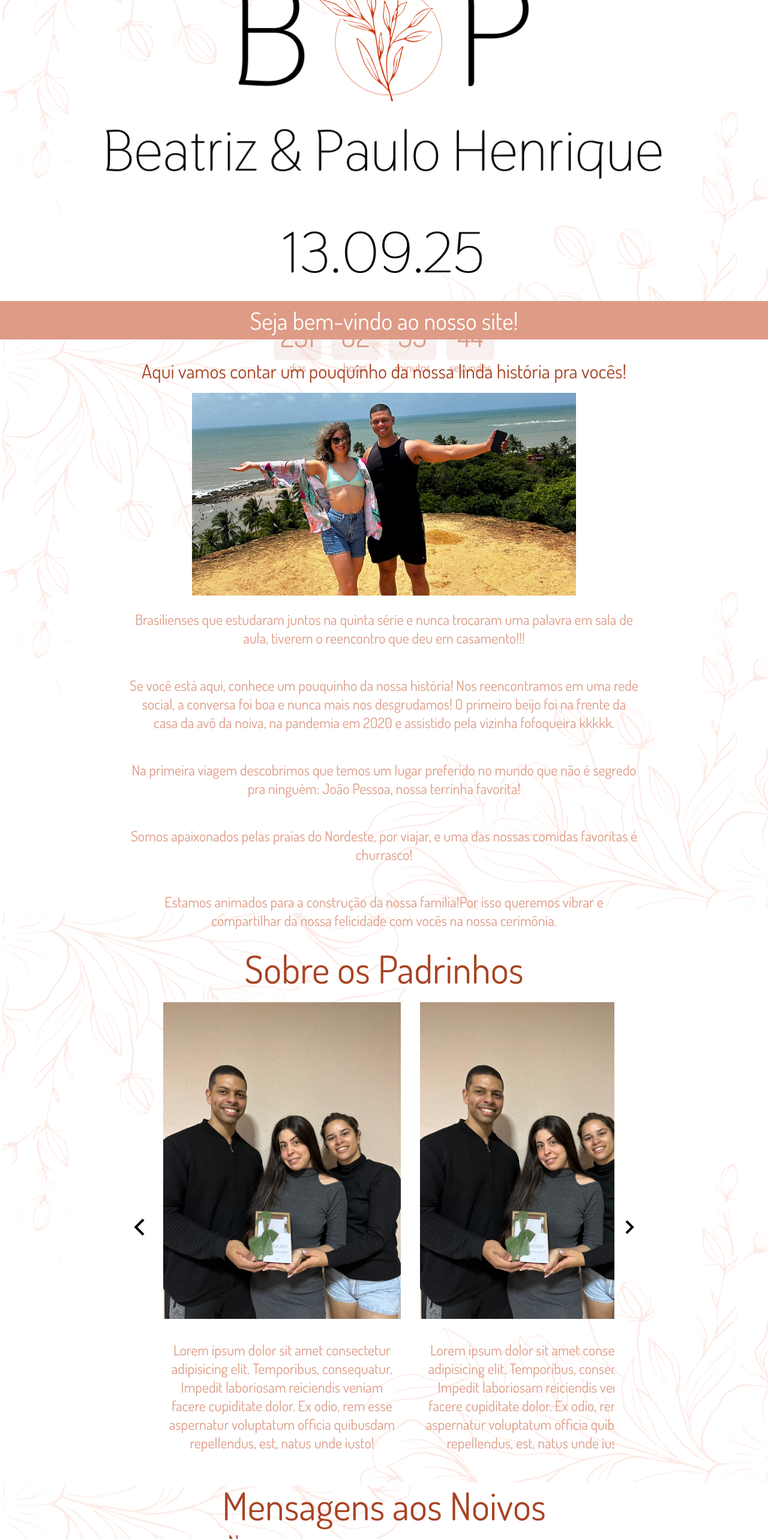
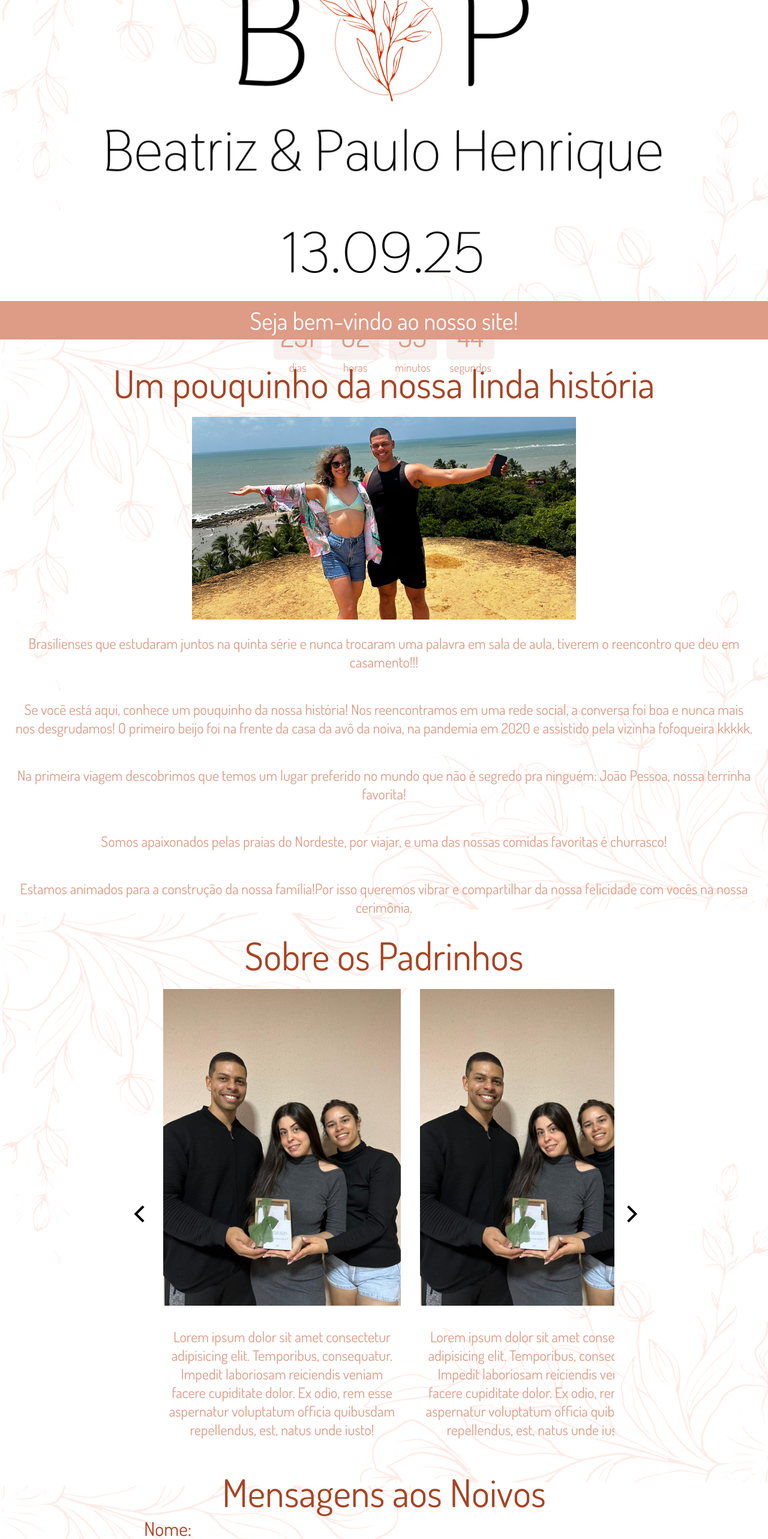
Before and after one commit to paulohlips/my-wedding, a React (Vite) app: page / in a window 1280 px wide. Shown: the part 234-2800 px from the top of the page at 60% size. Built offline with nearby package versions, Linux system fonts and the light colour scheme.

Commit message:
fix: responsivity

```diff
--- /dev/null
+++ b/src/components/SlideWindow/SlideWindow.module.css
@@ -0,0 +1,38 @@
+.container {
+    display: flex;
+    align-items: center;
+    flex-direction: column;
+}
+
+.title {
+    font-size: 4rem;
+    text-align: center;
+    color: var(--rust);
+}
+
+.slides {
+    display: flex;
+    align-items: center;
+}
+
+.slidingWindow {
+    max-width: 60vw;
+    display: flex;
+    flex-direction: row;
+    overflow: auto;
+}
+
+@media (max-width: 900px) {
+    .slidingWindow {
+        max-width: 65vw;
+    }
+}
+
+.cardDescription {
+    font-size: 1.5rem;
+    flex: 1;
+    max-width: 30rem;
+    text-align: center;
+    color: var(--peach);
+    padding: 1rem;
+}
--- /dev/null
+++ b/src/components/SlideWindow/SlideWindow.tsx
@@ -0,0 +1,65 @@
+import { useRef } from "react";
+import { CgChevronLeft, CgChevronRight } from "react-icons/cg";
+import { Card } from "../Card/Card";
+import styles from './SlideWindow.module.css'
+import { useIsMobile } from "../../hooks/useIsMobile"
+
+type SlideWindowGeneric = {
+    id: number | string,
+    src: string,
+    description: string,
+    price?: string
+}
+
+type SlideWindowGenericProps = {
+    data: Array<SlideWindowGeneric>
+}
+
+
+export const SlideWindow = ({ data }: SlideWindowGenericProps) => {
+    const isMobile = useIsMobile()
+    const slideWindowContainer = useRef<HTMLDivElement | null>(null);
+
+    const handleScroll = (direction: string) => {
+        const scrollAmount = isMobile ? 120 : 300
+
+        if (slideWindowContainer.current) {
+            if (direction === 'right') {
+                slideWindowContainer.current.scrollLeft += scrollAmount
+            }
+
+            if (direction === 'left') {
+                slideWindowContainer.current.scrollLeft -= scrollAmount
+
+            }
+        }
+    }
+
+    return (
+        <div className={styles.container}>
+            <div className={styles.slides}>
+                <CgChevronLeft size={48} onClick={() => handleScroll('left')} />
+                <div className={styles.slidingWindow} ref={slideWindowContainer}>
+                    {
+                        data.map(card => {
+                            return (
+                                <Card
+                                    key={card.id}
+                                    imageStyles={{
+                                        maxHeight: isMobile ? '40vh' : '70vh',
+                                        minWidth: isMobile ? '100%' : '5vw',
+                                        padding: '1rem'
+                                    }}
+                                    image={card.src}
+                                    children={
+                                        <p className={styles.cardDescription}>{card.description}</p>}
+                                />
+                            )
+                        })
+                    }
+                </div>
+                <CgChevronRight size={48} onClick={() => handleScroll('right')} />
+            </div>
+        </div>
+    );
+}
--- a/src/global.css
+++ b/src/global.css
@@ -27,7 +27,7 @@ html {
   font-size: 16px;
 }
 
-@media (max-width: 768px) {
+@media (max-width: 900px) {
   html {
       font-size: 12px; /* 1rem = 12px */
   }
--- a/src/sections/DressCode.tsx
+++ b/src/sections/DressCode.tsx
@@ -2,16 +2,38 @@ import styles from "./DressCode.module.css"
 import dresscode1 from "../assets/images/dress-code-1.png"
 import dresscode2 from "../assets/images/dress-code-2.png"
 import { Title } from "../components/Title/Title"
+import { SlideWindow } from "../components/SlideWindow/SlideWindow"
+import { useIsMobile } from "../hooks/useIsMobile"
 
 export const DressCode = () => {
+    const isMobile = useIsMobile()
     return (
         <div className={styles.dressCode}>
             <Title title="Dress Code: Esporte Fino" />
-            <div className={styles.images}>
-                <img src={dresscode1} />
-                <img src={dresscode2} />
-            </div>
+            {isMobile ? <SlideWindow data={mobileInput} /> : <DesktopDressCode />}
+
             <h2>Dica: Usem sapatos confortáveis e sugerimos que não seja salto fino, o local é gramado.</h2>
         </div>
     )
 }
+
+const mobileInput = [
+    {
+        id: 1,
+        description: '',
+        src: dresscode1
+    },
+    {
+        id: 1,
+        description: '',
+        src: dresscode1
+    }]
+
+const DesktopDressCode = () => {
+    return (
+        < div className={styles.images} >
+            <img src={dresscode1} />
+            <img src={dresscode2} />
+        </div >
+    )
+}
--- a/src/sections/Fiances.module.css
+++ b/src/sections/Fiances.module.css
@@ -10,17 +10,22 @@
     max-width: 50vw;
 }
 
+@media (max-width: 900px) {
+    .fiancesDisplay>img {
+        max-width: 90vw;
+    }
+}
+
 .fiancesTextTitle {
     font-size: 2rem;
-    max-width: 70vw;
     padding: 1rem;
     color: var(--rust);
+    text-align: center;
 }
 
 .fiancesText {
     font-size: 1.5rem;
     padding: 1.5rem;
     text-align: center;
-    max-width: 70vw;
     color: var(--peach);
 }
--- a/src/sections/Fiances.tsx
+++ b/src/sections/Fiances.tsx
@@ -1,10 +1,13 @@
 import styles from './Fiances.module.css'
 import fiancesImg from '../assets/images/fiaces.png'
+import { useIsMobile } from '../hooks/useIsMobile'
+import { Title } from '../components/Title/Title'
 
 export const Fiances = () => {
+    const isMobile = useIsMobile()
     return (
-        <div id='NossaHistoria' className={styles.fiancesDisplay}>
-            <p className={styles.fiancesTextTitle}>Aqui vamos contar um pouquinho da nossa linda história pra vocês!</p>
+        <div id='NossaHistoria' className={styles.fiancesDisplay} style={{ maxWidth: isMobile ? '90%' : '100%' }}>
+            <Title title='Um pouquinho da nossa linda história' styles={styles.fiancesTextTitle} />
             <img src={fiancesImg} />
             <p className={styles.fiancesText}>Brasilienses que estudaram juntos na quinta série e nunca trocaram uma palavra em sala de aula, tiverem o reencontro que deu em casamento!!!</p>
             <p className={styles.fiancesText}>Se você está aqui, conhece um pouquinho da nossa história! Nos reencontramos em uma rede social, a conversa foi boa e nunca mais nos desgrudamos! O primeiro beijo foi na frente da casa da avô da noiva, na pandemia em 2020 e assistido pela vizinha fofoqueira kkkkk. </p>
--- a/src/sections/GiftsList/Gifts.module.css
+++ b/src/sections/GiftsList/Gifts.module.css
@@ -3,6 +3,7 @@
     flex-direction: column;
     align-items: center;
     padding-top: 2rem;
+    padding-inline: 0.25rem;
 }
 
 .giftsSectionTitle {
@@ -24,7 +25,7 @@
 
 .giftsSectionButtons {
     display: flex;
-    gap: 4rem;
+    gap: 2.25rem;
     padding-top: 2rem
 }
 
@@ -49,7 +50,7 @@
 }
 
 .disclaimer {
-    padding-top: 2rem;
+    padding-top: 0.25rem;
     color: var(--rust);
 }
 
--- a/src/sections/GiftsList/Gifts.tsx
+++ b/src/sections/GiftsList/Gifts.tsx
@@ -2,6 +2,8 @@ import { useState } from 'react';
 import { Card } from '../../components/Card/Card';
 import styles from './Gifts.module.css'
 import { Title } from '../../components/Title/Title'
+import { useIsMobile } from '../../hooks/useIsMobile';
+import { SlideWindow } from '../../components/SlideWindow/SlideWindow';
 
 type Gift = {
     id: number,
@@ -16,21 +18,20 @@ type GiftsListProps = {
 
 export const Gifts = () => {
     const [giftsList, setGiftsList] = useState(mockedGiftsList)
+    const isMobile = useIsMobile()
     return (
         <div id='Presentes' className={styles.giftsSection}>
             <Title title="Presentes aos noivos" styles={styles.giftsSectionTitle} />
             <h3>Fique à vontade para escolher entre uma das três opções de presente</h3>
+            <div className={styles.disclaimer}>
+                <p>*As imagens são meramente ilustrativas</p>
+            </div>
             <div className={styles.giftsSectionButtons}>
                 <button onClick={() => setGiftsList(mockedGiftsList)}>Presentes Virtuais</button>
                 <button onClick={() => setGiftsList(mockedHoneyMoon)}>Presentes em Loja Física</button>
                 <button onClick={() => setGiftsList(mockedPhysicalStores)}>Cotas de Lua de Mel</button>
             </div>
-            <GiftsListDesktop gifts={giftsList} />
-            <div className={styles.disclaimer}>
-                <p>*As imagens são meramente ilustrativas</p>
-            </div>
-
-
+            {isMobile ? <SlideWindow data={giftsList} /> : <GiftsListDesktop gifts={giftsList} />}
         </div>
     )
 }
--- a/src/sections/Godparents.tsx
+++ b/src/sections/Godparents.tsx
@@ -1,58 +1,13 @@
-import { CgChevronLeft } from "react-icons/cg";
-import { Card } from "../components/Card/Card";
 import styles from './Godparents.module.css'
-import { BiChevronRight } from "react-icons/bi";
-import { useRef } from "react";
-import { useIsMobile } from "../hooks/useIsMobile"
 import { Title } from "../components/Title/Title";
+import { SlideWindow } from "../components/SlideWindow/SlideWindow";
 
 export const Godparents = () => {
-    const isMobile = useIsMobile()
-    const slideWindowContainer = useRef<HTMLDivElement | null>(null);
-
-    const handleScroll = (direction: string) => {
-        const scrollAmount = 555
-        console.log({
-            current: slideWindowContainer.current,
-            direction
-        })
-        if (slideWindowContainer.current) {
-            if (direction === 'right') {
-                slideWindowContainer.current.scrollLeft += scrollAmount
-            }
-
-            if (direction === 'left') {
-                slideWindowContainer.current.scrollLeft -= scrollAmount
-
-            }
-        }
-    }
-
     return (
         <div id='Padrinhos' className={styles.godParents}>
             <Title title="Sobre os Padrinhos" styles={styles.godParentsTitle} />
             <div className={styles.slides}>
-                <CgChevronLeft size={48} onClick={() => handleScroll('left')} />
-                <div className={styles.slidingWindow} ref={slideWindowContainer}>
-                    {
-                        mockedData.map(card => {
-                            return (
-                                <Card
-                                    key={card.id}
-                                    imageStyles={{
-                                        maxHeight: isMobile ? '40vh' : '70vh',
-                                        minWidth: isMobile ? '100%' : '5vw',
-                                        padding: '1rem'
-                                    }}
-                                    image={card.src}
-                                    children={
-                                        <p className={styles.cardDescription}>{card.description}</p>}
-                                />
-                            )
-                        })
-                    }
-                </div>
-                <BiChevronRight size={48} onClick={() => handleScroll('right')} />
+                <SlideWindow data={mockedData} />
             </div>
         </div>
     );
--- a/src/sections/Map/Map.tsx
+++ b/src/sections/Map/Map.tsx
@@ -3,6 +3,7 @@ import styles from "./Map.module.css"
 import waze from "../../assets/images/waze.webp"
 import googleMaps from "../../assets/images/google-maps.png"
 import { Title } from '.././../components/Title/Title'
+import { useIsMobile } from "../../hooks/useIsMobile"
 
 export const Map = () => {
     const address = "-15.674549019018466, -48.09409136933495";
@@ -12,6 +13,8 @@ export const Map = () => {
 
     const googleMapsLink = `https://www.google.com/maps?q=${encodedAddress}`;
     const wazeLink = `https://waze.com/ul?q=${encodedAddress}`;
+
+    const isMobile = useIsMobile()
 
     return (
         <div id="Localizacao">
@@ -44,9 +47,9 @@ export const Map = () => {
                 </div>
                 <iframe
                     src={mapUrl}
-                    width="800"
-                    height="600"
-                    style={{ border: 0 }}
+                    width={isMobile ? "90%" : "800"}
+                    height={isMobile ? "100%" : "600"}
+                    style={{ border: 0, paddingBottom: '10px' }}
                     allowFullScreen={true}
                     loading="lazy"
                 ></iframe>
--- a/src/sections/Messages.module.css
+++ b/src/sections/Messages.module.css
@@ -26,3 +26,15 @@
     max-width: 50vw;
     padding-top: 1rem;
 }
+
+@media (width >= 900px) {
+    .message {
+        max-width: 60vw;
+    }
+}
+
+@media (width < 900px) {
+    .message {
+        max-width: 80vw;
+    }
+}
```
Also changed, not shown: src/sections/MessageToFiances.module.css (+35 -26 lines).
